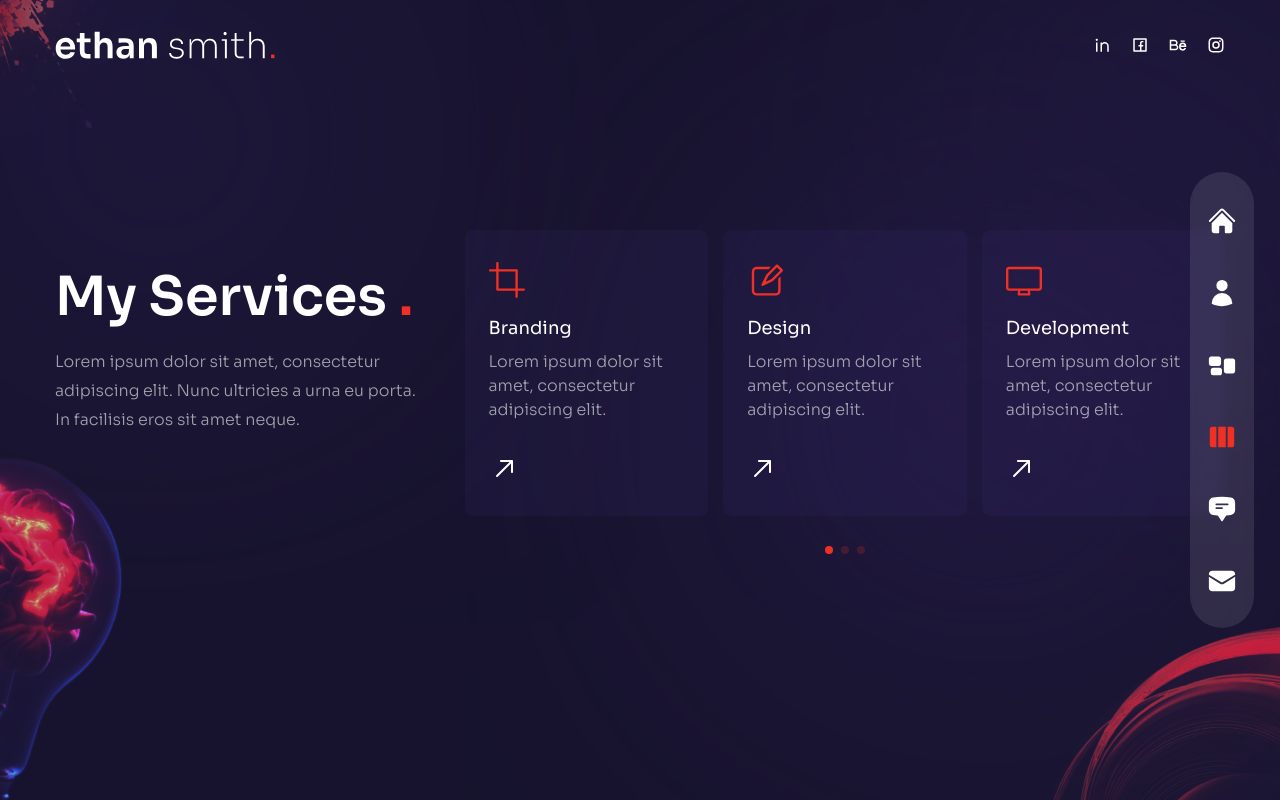
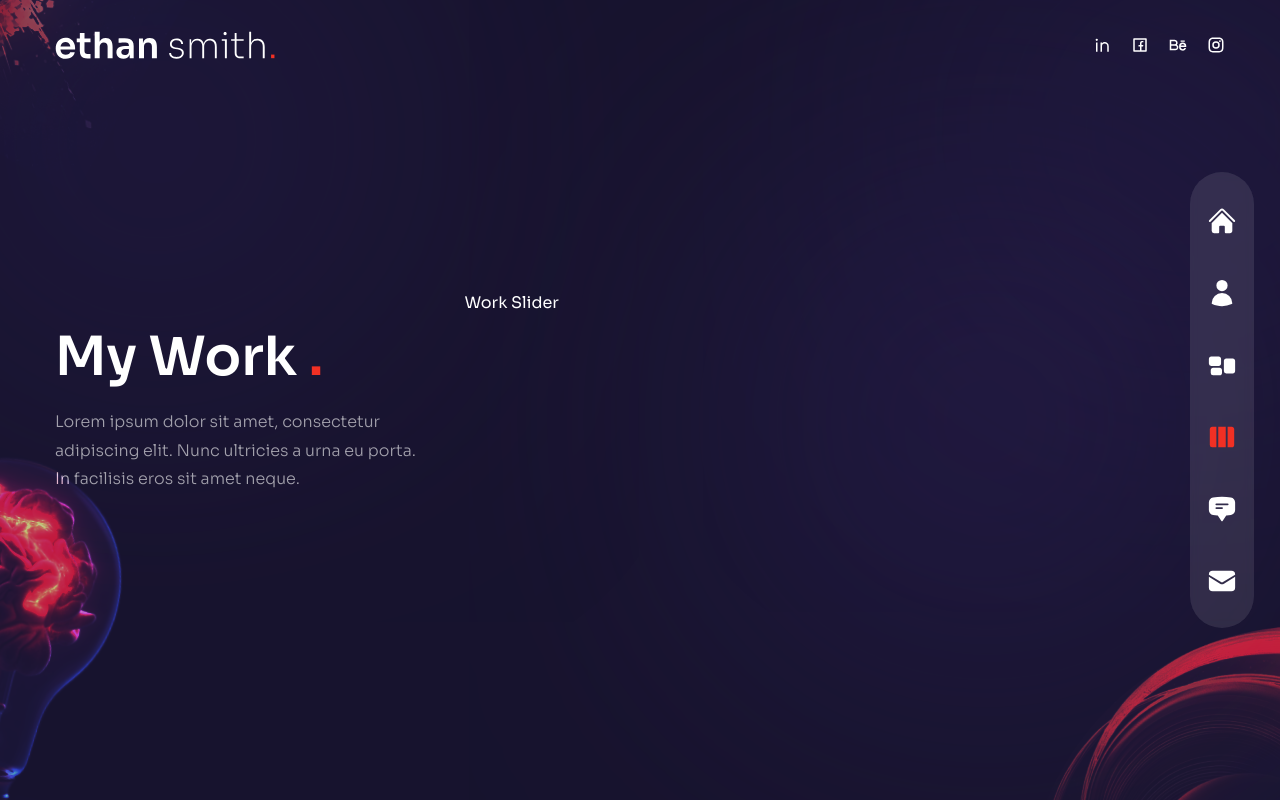
Before and after one commit to kishwerjabeen/mujtaba-portfolios, a Next.js app: page /work in a window 1280 px wide. Built offline with nearby package versions, Linux system fonts and the light colour scheme.

Commit message:
setup work page

```diff
--- a/pages/work/index.js
+++ b/pages/work/index.js
@@ -1,8 +1,5 @@
-// icons
-import { IconName } from "react-icons/rx";
-
 //components
-import ServiceSlider from '../../components/ServiceSlider';
+import WorkSlider from '../../components/WorkSlider';
 import Bulb from '../../components/Bulb';
 import Circles from "../../components/Circles";
 
@@ -29,7 +26,7 @@ const Work = () => {
               animate="show"
               exit="hidden"
               className="h2 xl:mt-8">
-              My Services  <span className="text-accent">.</span>
+              My Work  <span className="text-accent">.</span>
             </motion.h2>
 
 
@@ -51,7 +48,7 @@ const Work = () => {
             animate="show"
             exit="hidden"
             className="w-full xl:max-w-[65%]">
-            <ServiceSlider />
+            <WorkSlider />
           </motion.div>
 
         </div>
```
